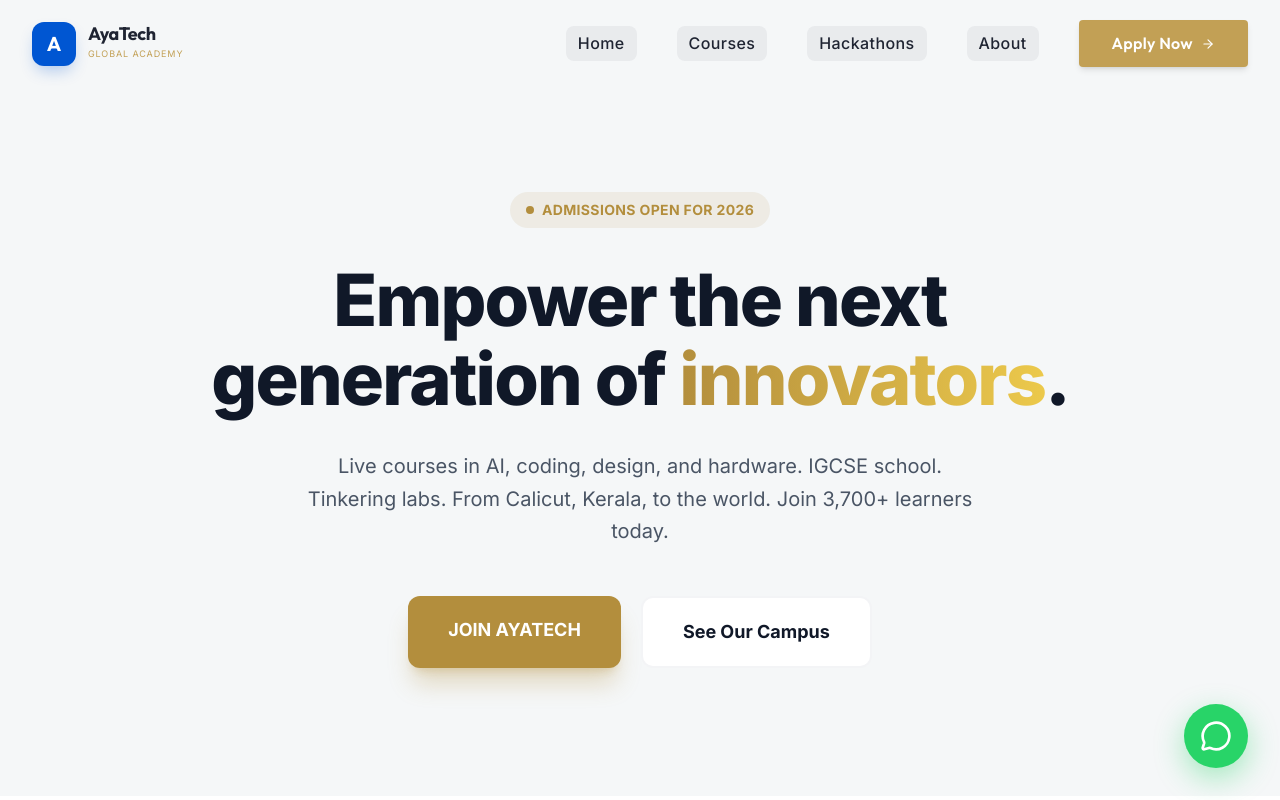
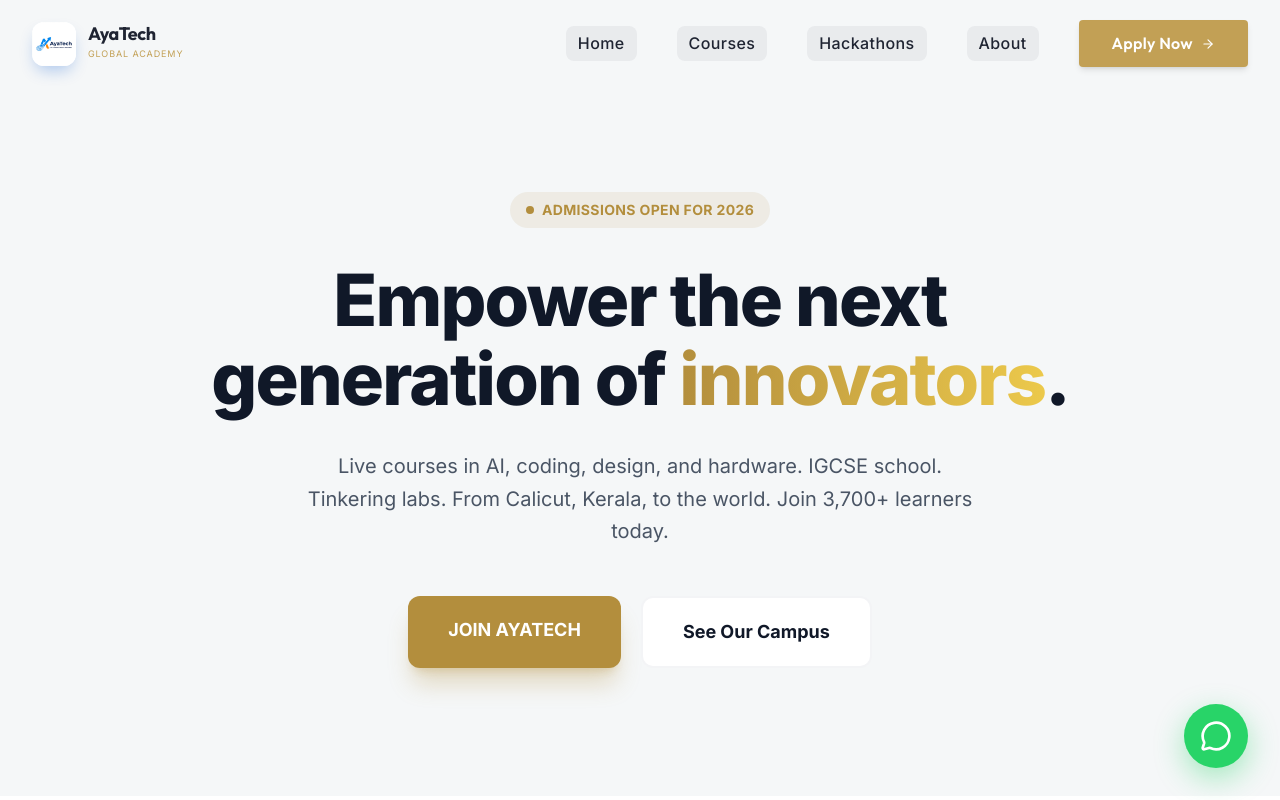
Before and after one commit to ITSXolved/ayatech-site, a Next.js app in the folder web/: page / in a window 1280 px wide. Shown: the top 800 px of the page. Built offline with nearby package versions, Linux system fonts and the light colour scheme.

Commit message:
Update branding: replace 'A' placeholder with official Ayatech logo.

```diff
--- a/web/src/app/apply/form.tsx
+++ b/web/src/app/apply/form.tsx
@@ -210,7 +210,7 @@ export default function ApplicationForm({ courses, initialData, initialId, initi
                                 boxShadow: '0 8px 24px rgba(194, 160, 85, 0.4)',
                                 border: '2px solid rgba(255, 255, 255, 0.1)'
                             }}>
-                                <span style={{ color: '#fff', fontSize: '28px', fontWeight: 900, fontFamily: 'serif' }}>A</span>
+                                <img src="/logo.png" alt="AyaTech Logo" style={{ width: "100%", height: "100%", objectFit: "contain" }} />
                             </div>
                             <div className="text-center sm:text-left">
                                 <h2 style={{ color: '#ffffff', fontSize: '26px', fontWeight: 800, margin: 0, letterSpacing: '-0.03em', lineHeight: '1.1' }}>
--- a/web/src/components/layout/NavBar.tsx
+++ b/web/src/components/layout/NavBar.tsx
@@ -42,8 +42,8 @@ export default function NavBar() {
             <div className="container-main flex items-center justify-between">
                 {/* Logo Section */}
                 <Link href="/" className="flex items-center gap-2 md:gap-3 group">
-                    <div className="w-10 h-10 md:w-11 md:h-11 rounded-xl bg-[#0056D2] flex items-center justify-center shadow-lg group-hover:scale-105 transition-transform" style={{ boxShadow: "0 8px 16px -4px rgba(0, 86, 210, 0.3)" }}>
-                        <span className="font-display font-bold text-white text-xl">A</span>
+                    <div className="w-10 h-10 md:w-11 md:h-11 rounded-xl bg-white flex items-center justify-center shadow-lg group-hover:scale-105 transition-transform overflow-hidden" style={{ boxShadow: "0 8px 16px -4px rgba(0, 86, 210, 0.3)" }}>
+                        <img src="/logo.png" alt="AyaTech Logo" style={{ width: "100%", height: "100%", objectFit: "contain" }} />
                     </div>
                     <div>
                         <div className="font-display font-bold text-lg leading-none tracking-tight" style={{ color: "#1F2432" }}>AyaTech</div>
```
